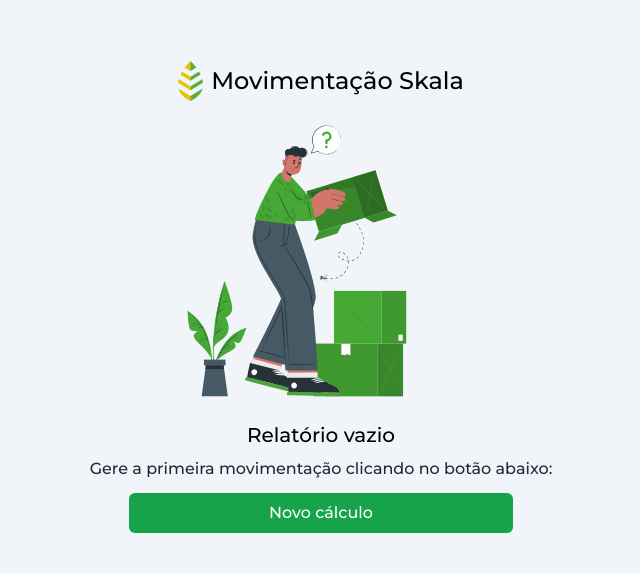
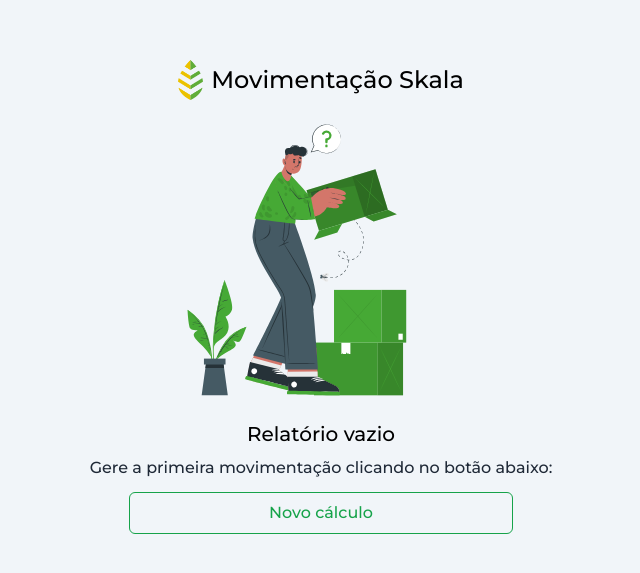
Before and after one commit to joaomsl/skala-packaging, a React (Vite) app: page / in a window 1280 px wide. Shown: the part 103-676 px from the top of the page, without its empty margins (319-959 px from the left). Built offline with nearby package versions, Linux system fonts and the light colour scheme.

Commit message:
using button component

```diff
--- a/src/components/view-reports.tsx
+++ b/src/components/view-reports.tsx
@@ -2,6 +2,7 @@ import { Trash } from '@phosphor-icons/react'
 import { useContext } from 'react'
 import { AppContext } from '../context/app-context'
 import { Report } from '../app/types'
+import Button from './shared/button'
 
 export default function ViewReports() {
     const app = useContext(AppContext)!
@@ -32,12 +33,13 @@ export default function ViewReports() {
                 <img className="w-[70%] max-w-xs mx-auto" src="empty-box.svg" alt="Ilustração de uma caixa vazia" />
                 <h1 className="font-medium text-xl">Relatório vazio</h1>
                 <p className="mt-2 text-md text-gray-800">Gere a primeira movimentação clicando no botão abaixo:</p>
-                <button
-                    className="mt-3 w-full max-w-sm bg-green-600 text-white px-4 py-2 rounded-md"
+                <Button
+                    className='mt-3 max-w-sm'
+                    aspect='outline'
                     onClick={() => app.setAction('create_report')}
                 >
                     Novo cálculo
-                </button>
+                </Button>
             </section>
         )
     }
```
